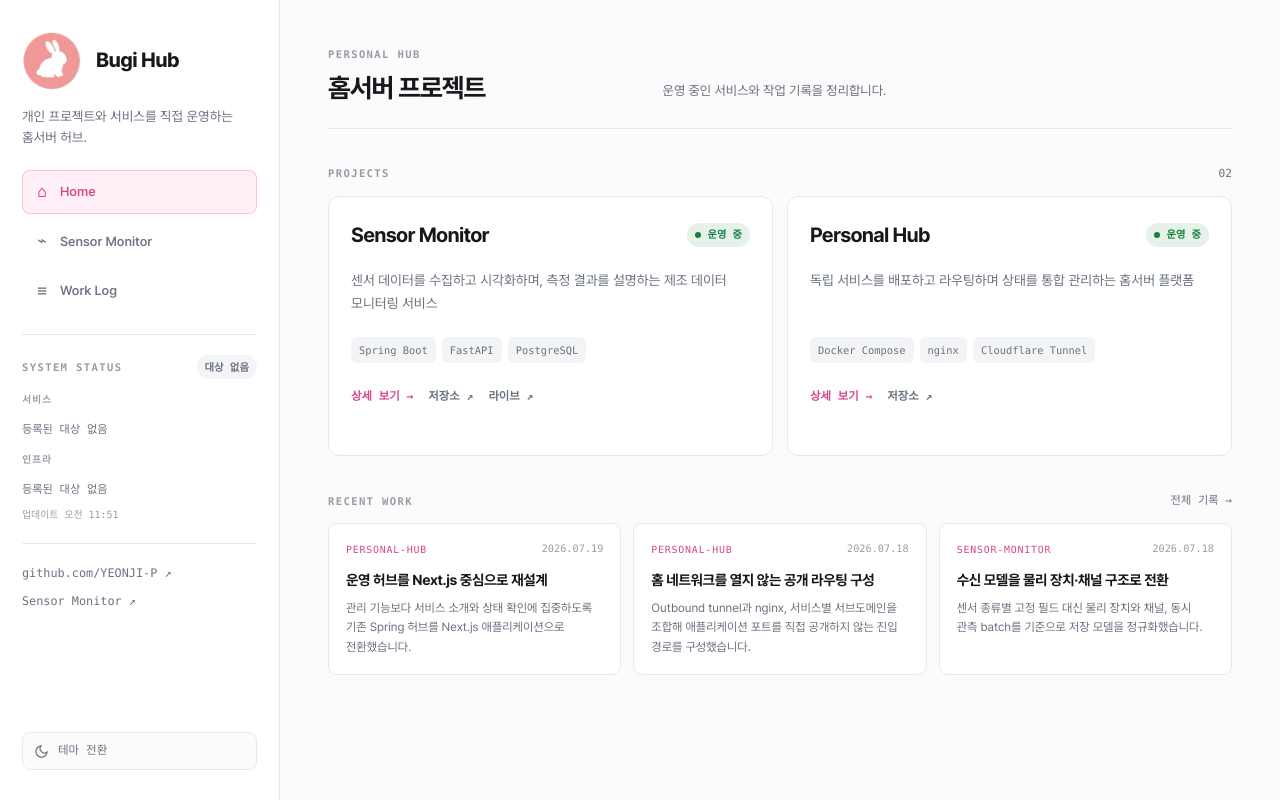
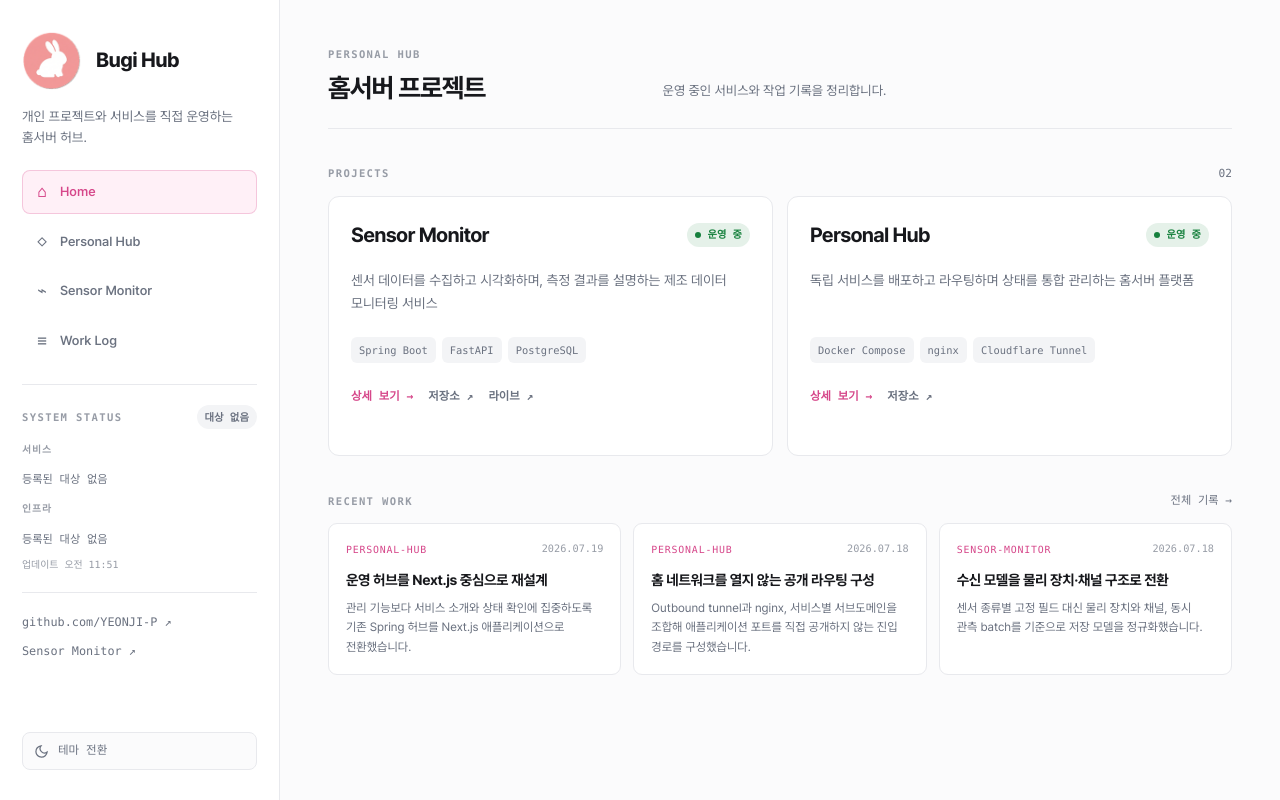
Before and after one commit to YEONJI-P/bugi-hub, a Next.js app: page / in a window 1280 px wide. Built offline with nearby package versions, Linux system fonts and the light colour scheme.

Commit message:
fix(hub): Personal Hub 탐색 링크 추가

```diff
--- a/src/components/nav-links.tsx
+++ b/src/components/nav-links.tsx
@@ -5,6 +5,7 @@ import { usePathname } from "next/navigation";
 
 const links = [
   { href: "/", label: "Home", icon: "⌂" },
+  { href: "/personal-hub", label: "Personal Hub", icon: "◇" },
   { href: "/sensor-monitor", label: "Sensor Monitor", icon: "⌁" },
   { href: "/work-log", label: "Work Log", icon: "≡" },
 ];
```
